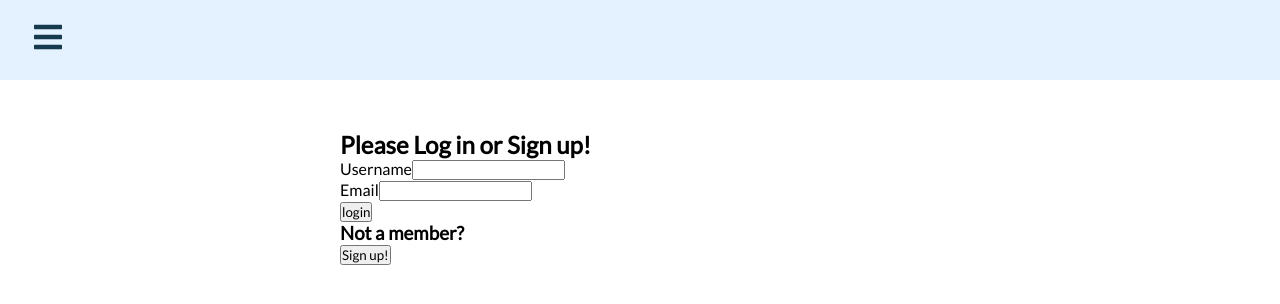
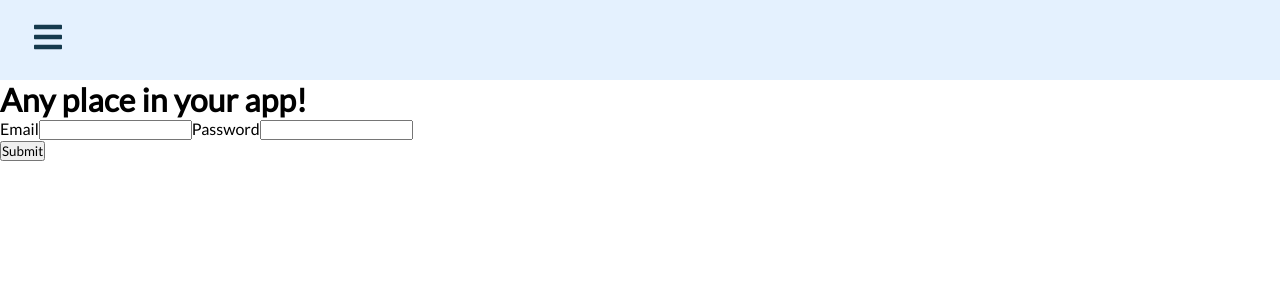
Before and after one commit to kerryoncoding/phase4-project-two, a React (Vite) app in the folder client/: page /login in a window 1280 px wide. Shown: the top 304 px of the page. Built offline with nearby package versions, Linux system fonts and the light colour scheme.

Commit message:
basic formik form is working now

```diff
--- a/client/src/components/Home.jsx
+++ b/client/src/components/Home.jsx
@@ -1,5 +1,6 @@
 import React from "react"
 // import Squads from "./Squads"
+import Login from "./Login"
 
 function Home(){
 
@@ -9,6 +10,9 @@
          <img src="http://www.kerryoncoding.com/images/podsquad_notext.jpg" alt="microphone image" className="homeImage" />
          <h2>Come chat about your favorite podcast!</h2>
          {/* <Squads /> */}
+         <br />
+         <br />
+       <Login />
       </div>
    )
 }
--- a/client/src/components/Login.jsx
+++ b/client/src/components/Login.jsx
@@ -1,33 +1,78 @@
-import React, { useEffect } from 'react';
+// import React, { useEffect } from 'react';
+import React from 'react';
+import { Formik, Form, Field, ErrorMessage } from 'formik';
 
-function Login() {
+const Login = () => (
+   <div>
+     <h1>Any place in your app!</h1>
+      <Formik
+         initialValues={{ email: '', password: '' }}
+         validate={values => {
+            const errors = {};
+            if (!values.email) {
+               errors.email = 'Required';
+            } else if (!/^[A-Z0-9._%+-]+@[A-Z0-9.-]+\.[A-Z]{2,}$/i.test(values.email)) {
+               errors.email = 'Invalid email address';
+            }
+            return errors;
+         }}
+         onSubmit={(values, { setSubmitting }) => {
+            setTimeout(() => {
+               alert(JSON.stringify(values, null, 2));
+               setSubmitting(false);
+            }, 400);
+         }}
+      >
+
+         {({ isSubmitting }) => (
+            <Form>
+               <label>Email</label>
+               <Field type="email" name="email" />
+               <ErrorMessage name="email" component="div" />
+               <label>Password</label>
+               <Field type="password" name="password" />
+               <ErrorMessage name="password" component="div" />
+               <br/>
+               <button type="submit" disabled={isSubmitting}>Submit</button>
+            </Form>
+         )}
+     </Formik>
+   </div>
+);
+
+export default Login;
 
 
-   return (
-      <div className="about-container">
-         <h2>Please Log in or Sign up!</h2>
-         <div>
-            <label>
-               Username
-            </label>
-            <input type='text' name='name'  />
-         </div>
-         <div>
-            <label>
-               Email
-            </label>
-            <input type='text' name='email'  />
-            <div>
-               <button>{'login'}</button>
-            </div>
-         </div>
-            <h3>{'Not a member?'}</h3>
-            <div>
-               <button>{'Sign up!'}</button>
-            </div>
-      </div>
 
-   )
-}
 
-export default Login;
+// function Login() {
+
+
+//    return (
+//       <div className="about-container">
+//          <h2>Please Log in or Sign up!</h2>
+//          <div>
+//             <label>
+//                Username
+//             </label>
+//             <input type='text' name='name'  />
+//          </div>
+//          <div>
+//             <label>
+//                Email
+//             </label>
+//             <input type='text' name='email'  />
+//             <div>
+//                <button>{'login'}</button>
+//             </div>
+//          </div>
+//             <h3>{'Not a member?'}</h3>
+//             <div>
+//                <button>{'Sign up!'}</button>
+//             </div>
+//       </div>
+
+//    )
+// }
+
+// export default Login;
```
